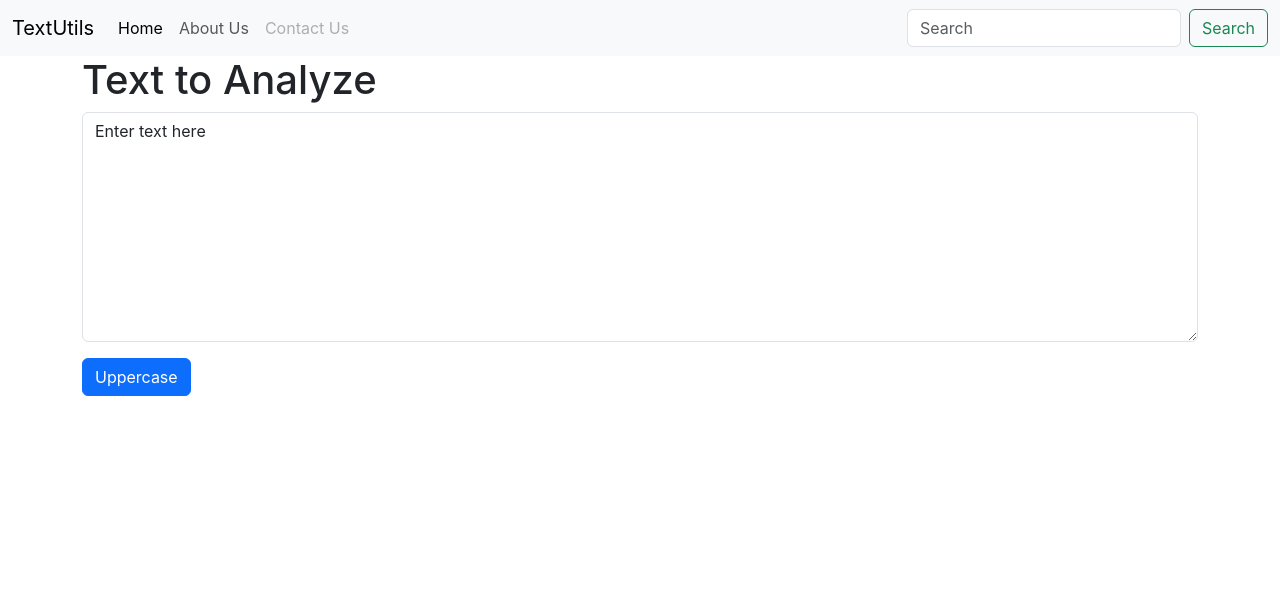
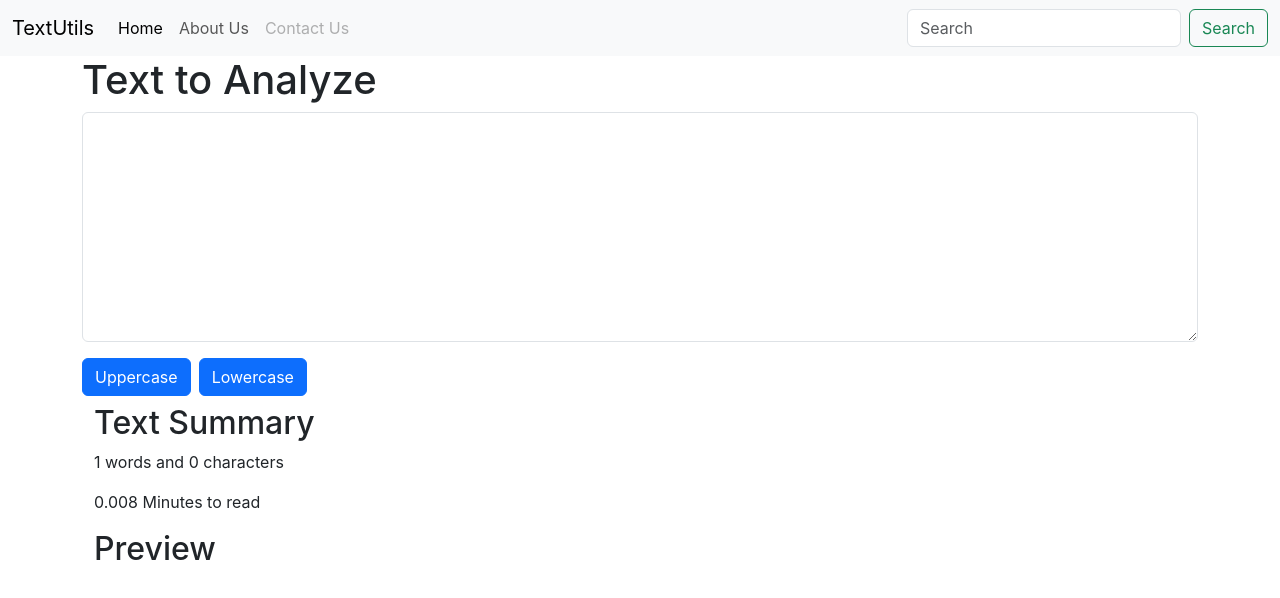
Before and after one commit to anoop-singh15/React-basic, a React (Create React App) app in the folder project-1_textutils/: page / in a window 1280 px wide. Shown: the top 598 px of the page. Built offline with nearby package versions, Linux system fonts and the light colour scheme.

Commit message:
Adding more logic to textutils

```diff
--- a/project-1_textutils/src/6_components/TextForm.js
+++ b/project-1_textutils/src/6_components/TextForm.js
@@ -4,13 +4,18 @@ export default function
 (props) {
         // use of state
         // text will  be updated using setText function
-        const [text,setText]=useState("Enter text here");
+        const [text,setText]=useState('');
         // text="sdasd";    wrong way to update text
         // setText("new");  correct way to update text state
 
         const handleUppercase=()=>{
             console.log("uppercase clicked "+text)
             setText(text.toUpperCase()  );
+
+        }
+        const handleLowercase=()=>{
+            console.log("uppercase clicked "+text)
+            setText(text.toLowerCase() );
 
         }
 
@@ -22,14 +27,31 @@ export default function
 
 
     return (
-        <div>
+        <>
+         <div>
             <div className="mb-3">
                 <h1>{props.heading} </h1>
 
                 <textarea className="form-control" value={text} onChange={handleOnChange} id="box" rows="9"></textarea>
             </div>
+
             <button className="btn btn-primary" onClick={handleUppercase}>Uppercase</button>
+            <button className="btn btn-primary mx-2" onClick={handleLowercase}>Lowercase</button>
         </div>
+
+        <div className="container my-2">
+            <h2>
+                Text Summary
+            </h2>
+            <p>{text.split(' ').length} words and {text.length} characters</p>
+            <p>{text.split(' ').length * (0.008)} Minutes to read</p>
+            <h2>
+                Preview
+            </h2>
+            <p>{text}</p>
+        </div>
+
+        </>
 
 
     )
```
Also changed, not shown: project-1_textutils/8_Logic_textUtils.txt (added).
